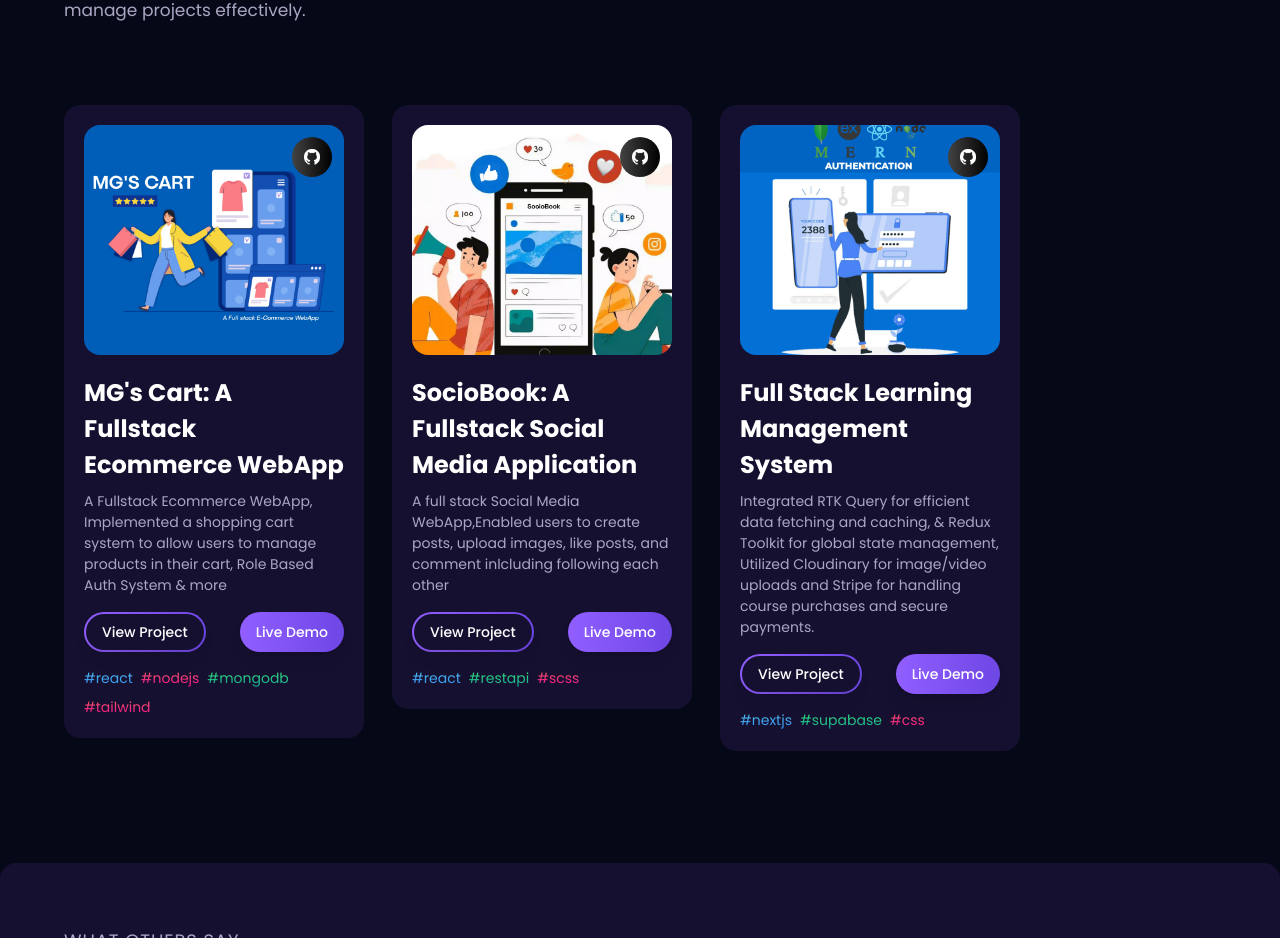
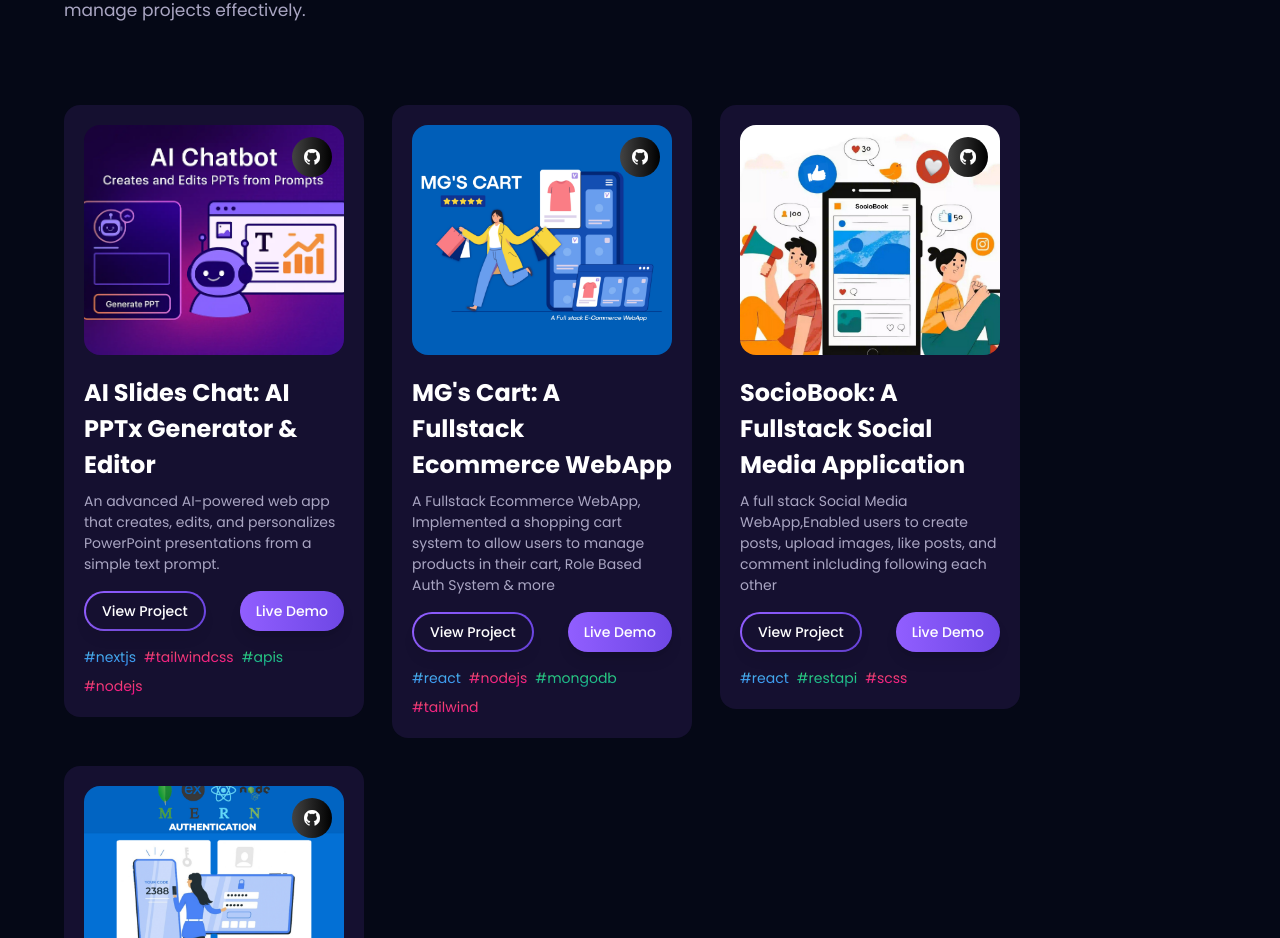
Before and after one commit to MohitGeryani/mgsportfolio, a React (Vite) app: page / in a window 1280 px wide. Shown: the part 5560-6498 px from the top of the page. Built offline with nearby package versions, Linux system fonts and the light colour scheme; no server answers.

Commit message:
Added AI project

```diff
--- a/src/constants/index.ts
+++ b/src/constants/index.ts
@@ -38,6 +38,7 @@ import {
 import proj1 from '../assets/images/project1.jpg'
 import proj2 from '../assets/images/project2.jpg'
 import proj3 from '../assets/images/project3.jpg'
+import proj4 from '../assets/images/project4.webp'
 
 import celebal from '../assets/images/logo2.png'
 import cprime from '../assets/images/logo1.png'
@@ -222,6 +223,31 @@ const testimonials: TTestimonial[] = [
 
 const projects: TProject[] = [
   {
+    name: "AI Slides Chat: AI PPTx Generator & Editor",
+    description:
+      "An advanced AI-powered web app that creates, edits, and personalizes PowerPoint presentations from a simple text prompt.",
+    tags: [
+      {
+        name: "nextjs",
+        color: "blue-text-gradient",
+      },
+      {
+        name: "tailwindcss",
+        color: "pink-text-gradient",
+      },
+      {
+        name: "apis",
+        color: "green-text-gradient",
+      },
+      {
+        name: "nodejs",
+        color: "pink-text-gradient",
+      },
+    ],
+    image: proj4,
+    sourceCodeLink: "https://aislides-mu.vercel.app/",
+  },
+  {
     name: "MG's Cart: A Fullstack Ecommerce WebApp",
     description:
       "A Fullstack Ecommerce WebApp, Implemented a shopping cart system to allow users to manage products in their cart, Role Based Auth System & more ",
```
Also changed, not shown: src/assets/images/project4.webp (added).
